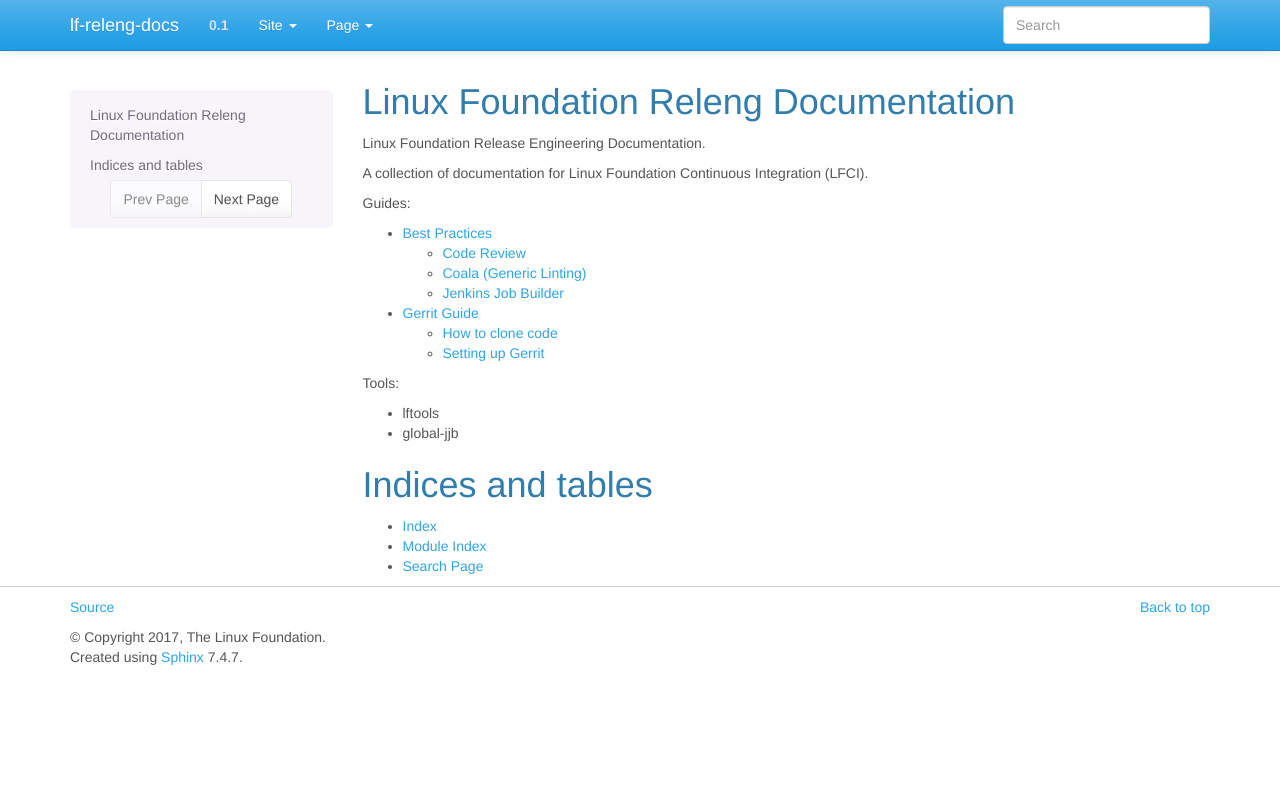
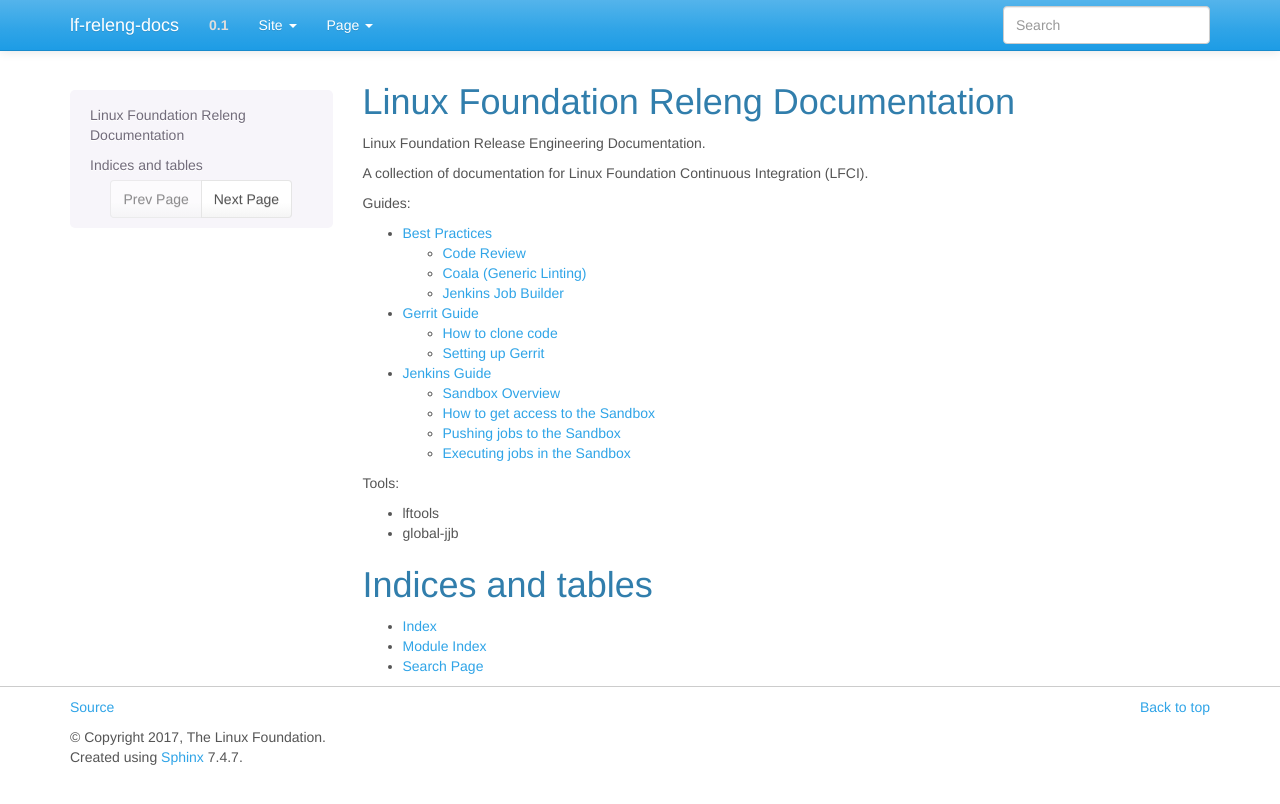
Before and after one commit to lfit/releng-docs, a Sphinx documentation site: the page built from docs/index.rst, in a window 1280 px wide. Shown: the top 804 px of the page. Built offline with Sphinx 7.4.7, drawn with Linux system fonts in a browser that asks for light colours; some of the changed lines change nothing that is shown.

Commit message:
Add Jenkins guide documentation
Sections include:
- Sandbox Overview
- How to get access to the Sandbox
- Pushing jobs to the Sandbox
- Executing jobs in the Sandbox

Change-Id: Iabadb6fc6fd3090af6b7070fb71dd4fed9ca8542
Issue-ID: RELENG-510
Signed-off-by: Jessica Wagantall <jwagantall@linuxfoundation.org>

```diff
--- a/docs/index.rst
+++ b/docs/index.rst
@@ -14,6 +14,7 @@
 
    best-practices
    gerrit
+   jenkins
 
 .. TODO Gerrit (RELENG-509)
 .. TODO Jenkins (RELENG-510)
--- /dev/null
+++ b/docs/jenkins.rst
@@ -0,0 +1,249 @@
+.. _lfreleng-docs-jenkins:
+
+#############
+Jenkins Guide
+#############
+
+Sandbox Overview
+================
+
+The Jenkins Sandbox has similar configuration to the production instance.
+It cannot publish artifacts or vote in Gerrit which makes it a safe environment
+to test the jobs. The Sandbox has limited amount of Virtual Machine nodes instances
+to test compared to production Jenkns.
+
+Facts to keep in mind before working on the Sandbox:
+
+- Jobs are automatically deleted every Saturday at 08:00 UTC
+- Committers can login and configure Jenkins jobs in the Sandbox directly
+- Sandbox jobs cannot perform any upload/deploy tasks
+- There are no project configuration files and project credentials loaded into the system
+- Sandbox jobs cannot vote on Gerrit
+- Jenkins nodes have OpenStack configuration similarly to the production instance
+
+How to get access to the Sandbox
+==============================================
+
+The Sandbox provides a testing/experimentation environment used before
+pushing job templates to the production instance.
+
+To access the Sandbox use: jenkins.<project-domain>/sandbox
+
+The access to the Sandbox uses the same LFID used in the production Jenkins
+instance, but in this case a new `LF Helpdesk <mailto:helpdesk@rt.linuxfoundation.org>`_ ticket
+(for the related project) needs creation to request the sanbox access.
+
+.. todo:: Link to Opening Helpdesk ticket docs
+
+The LF helpdesk team can add users to the appropriate group to grant permissions
+to access the Sandbox via https://identity.linuxfoundation.org/.
+The group that controls this access is <project>-jenkins-sandbox-access
+For example:
+``https://identity.linuxfoundation.org/content/<project>-jenkins-sandbox-access``
+
+The requester will receive an invitation to join this group.
+Once accepted, the user can now access the Sandbox same way as the production
+Jenkins.
+
+Pushing jobs to the Sandbox
+===========================
+
+There are 2 supported ways to push jobs to the Sandbox the first one is easier and
+does not require you to install anything to your local system and uses a jjb-deploy
+job in production to push jobs from a Gerrit patch to the Sandbox.
+
+Using Gerrit comment
+--------------------
+
+This is the easiest and fastest way to start using the Sandbox. This is the recommended
+default way to use the Sandbox since this does not require the user to install JJB or
+configure it at all.
+
+This is the recommended way to push jobs to the Sandbox system and does not require
+installation of Jenkins Job Builder locally.
+
+To push jobs to the Sandbox with jjb-deploy, add a comment on the Gerrit patch from ci-management:
+
+.. code-block:: bash
+
+   jjb-deploy <job name>
+
+The resultant job's configuration reflects the same code the patch's code base in the Gerrit.
+The job pushed into the Sandbox will reflect the changes made in the patch.
+
+.. note::
+
+   You can use * wildcard for job names. This is not a good practice.
+   We highly recommended to use specific Jenkins job names instead.
+
+Using JJB CLI
+-------------
+
+JJB CLI needs configuration first.
+
+.. note::
+
+   Use this configuration if you prefer to use the JJB tool locally on your system.
+
+After getting access to the Sanbox group, configure the following.
+
+Create a jenkins.ini with the following contents modifying the relevant data:
+
+Example::
+
+   ;<jenkins.ini contents>
+
+   [job_builder]
+   ignore_cache=True
+   keep_descriptions=False
+   recursive=True
+
+   [jenkins]
+   user-id=<Provide your Jenkins Sandbox user-id (LFID)>
+   password= <Refer below steps to get API token>
+   url=https://jenkins.<project-domain>/sandbox
+   ignore_cache=True
+
+How to retrieve API token?
+Login to the Jenkins Sandbox using your LFID, go to the user page by clicking on
+your username. Click Configure and then click Show API Token.
+
+To start using the Sandbox, we must do a clone of ci-management or releng/builder
+(in case of ODL) repo for the project.
+For example:
+
+.. code-block:: bash
+
+   git clone ssh://<LFID>@gerrit.<project-domain>:29418/ci-management
+
+Make sure you sync global-jjb also using:
+
+.. code-block:: bash
+
+   git submodule update --init
+
+Install JJB (Jenkins Job Builder).
+
+Execute the following commands to install JJB on your machine:
+
+.. code-block:: bash
+
+   cd ci-management (or cd builder)
+   sudo pip install virtualenvwrapper
+   mkvirtualenv jjb
+   pip install jenkins-job-builder
+   jenkins-jobs --version
+   jenkins-jobs test --recursive jjb/
+
+.. note::
+
+   More information on `Python Virtual Environments <https://virtualenv.readthedocs.io/en/latest/>`_
+
+To work on existing jobs or create new jobs, navigate to the `/jjb` directory
+where you will find all job templates for the project.  Follow the below commands
+to test, push or delete jobs in your Sandbox environment.
+
+To Test a Job
+-------------
+
+After you edit or create new job templates, test the job in the Sandbox
+environment before you submit this job to production CI environment.
+
+.. code-block:: bash
+
+   jenkins-jobs --conf jenkins.ini test jjb/ <job-name>
+
+For Example:
+
+.. code-block:: bash
+
+   jenkins-jobs --conf jenkins.ini test jjb/ ci-management-jjb-merge
+
+If the job you would like to test is a template with variables in its name, it
+must be manually expanded before use. For example, the commonly used template
+`{project-name}-jjb-merge` might expand to `ci-management-jjb-merge`.
+
+A successful test will output the XML description of the Jenkins job described
+by the specified JJB job name.
+
+Execute the following command to pipe-out to a directory:
+
+.. code-block:: bash
+
+   jenkins-jobs --conf jenkins.ini test jjb/ <job-name> -o target
+
+The output directory will contain files with the XML configurations.
+
+To Push a Job
+---------------
+
+Ensure you have configured your jenkins.ini and verified it by outputting valid
+XML descriptions of Jenkins jobs. Upon successful verification, execute the
+following command to push the job to the Sandbox:
+
+.. code-block:: bash
+
+   jenkins-jobs --conf jenkins.ini update jjb/ <job-name>
+
+For Example:
+
+.. code-block:: bash
+
+   jenkins-jobs --conf jenkins.ini update jjb/ ci-management-jjb-merge
+
+To Delete a Job
+---------------
+
+Execute the following command to Delete a job from Sandbox:
+
+.. code-block:: bash
+
+   jenkins-jobs --conf jenkins.ini delete jjb/ <job-name>
+
+For Example:
+
+.. code-block:: bash
+
+   jenkins-jobs --conf jenkins.ini delete jjb/ ci-management-jjb-merge
+
+You can also delete the job from the UI options in Jenkins Sandbox.
+
+**Edit an Existing Job**
+
+In the Sandbox, you can directly edit the job configuration by selecting
+the job name and clicking on the Configure button.
+Click the Apply or Save (to save and exit the configuration) buttons to save the job.
+
+This is useful in the case where you might want to test quick tweaks to a job before
+modifying the YAML.
+
+Edit the job in your terminal and follow the described steps in `To Test a Job`_
+and `To Push a Job`_ to push any changes and have them ready to push to Gerrit.
+
+.. important::
+
+   When pushing to the Sandbox with `jenkins-jobs`, do not forget the <job-name>
+   parameter. Otherwise, JJB will push all job templates into the Sandbox and
+   will flood the system.
+
+   If that happens, use **`ctrl+c` to cancel the upload**.
+
+A successful run of the desired job will look like this:
+
+.. code-block:: bash
+
+   INFO:jenkins_jobs.builder:Number of jobs generated:  1
+
+Executing jobs in the Sandbox
+=============================
+
+Once you push the Jenkins job configuration to the Sandbox environment, run the
+job from the Sandbox WebUI. Follow the below process to trigger the build:
+
+1. Login into the Jenkins Sandbox WebUI
+2. Click on the job which you want to trigger
+3. Click "Build with parameters"
+4. Click Build
+5. Verify the Build Executor Status bar to check on progress.
+
+You can click on the build number to view the job details and console output.
```
